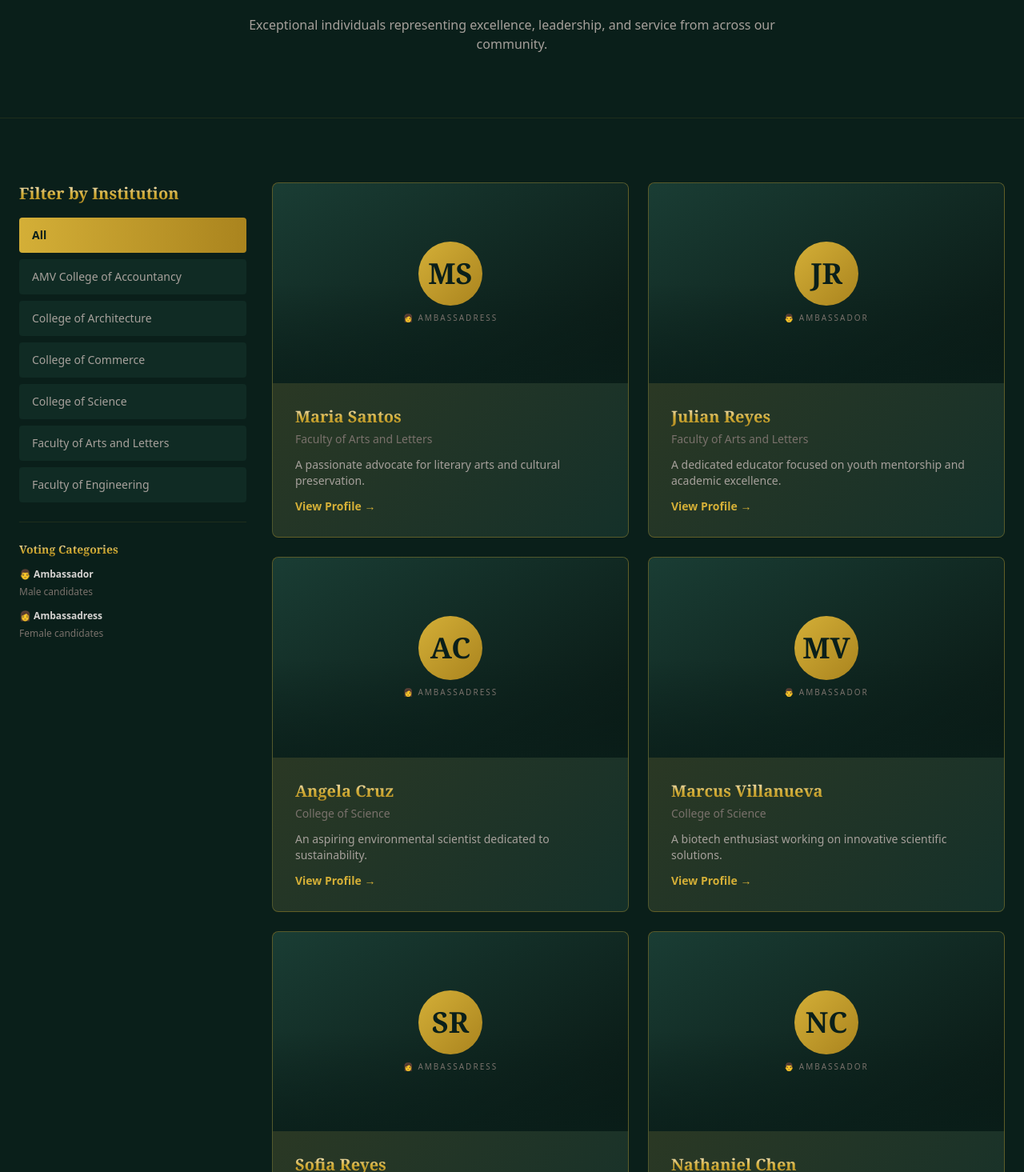
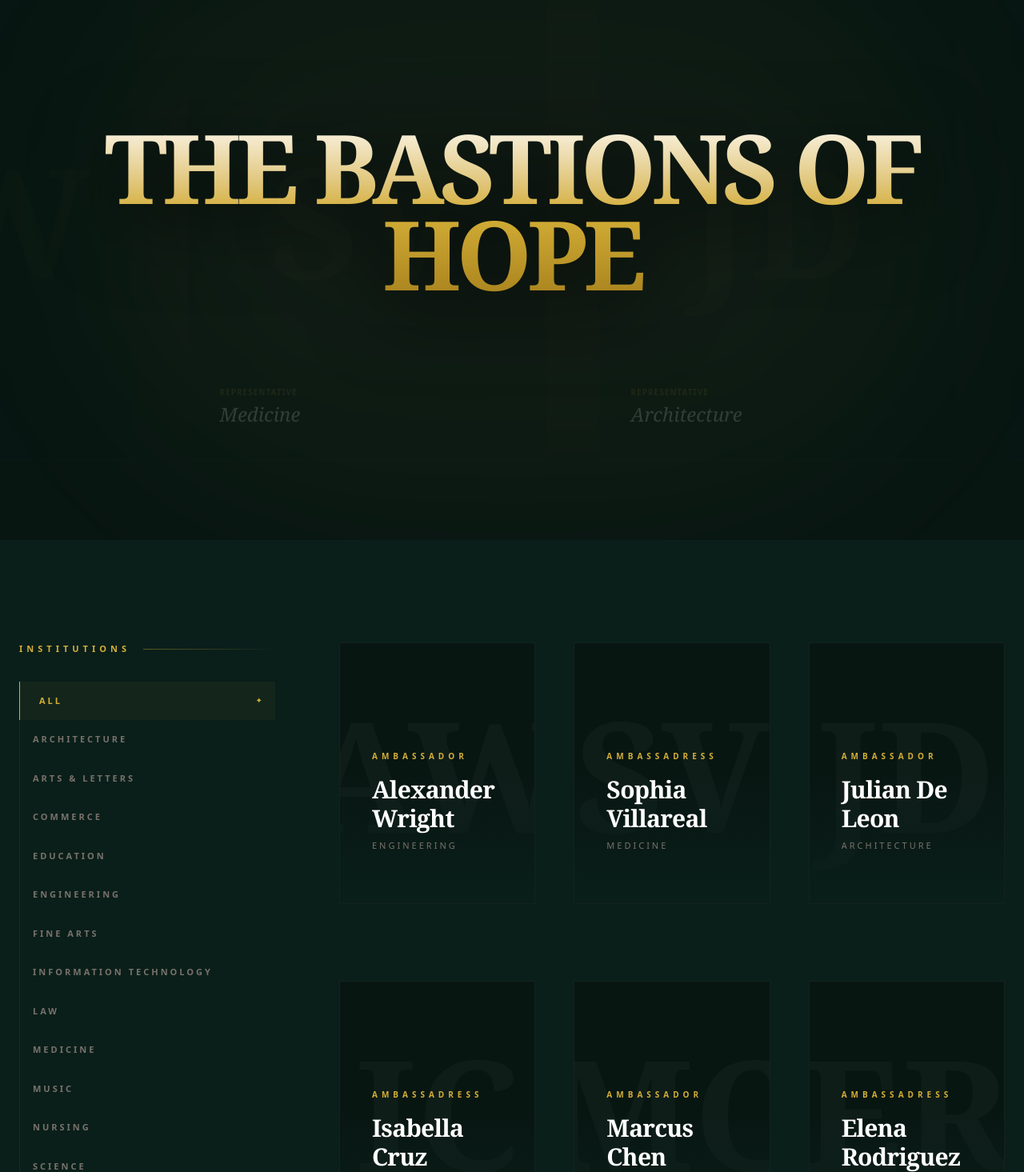
Before and after one commit to iansids/tyaa2026, a React (Vite) app: page /candidates in a window 1280 px wide. Shown: the part 125-1590 px from the top of the page at 80% size. Built offline with nearby package versions, Linux system fonts and the light colour scheme.

Commit message:
Candidates Section Update

```diff
--- a/src/pages/CandidatesPage.jsx
+++ b/src/pages/CandidatesPage.jsx
@@ -1,119 +1,241 @@
-import { useState, useMemo } from 'react'
-import { Link } from 'react-router-dom'
-import { contestants } from '../data/contestants'
+import React, { useState, useMemo } from 'react';
+import { Link } from 'react-router-dom';
+
+// Replace with your actual import: import { contestants } from '../data/contestants'
+export const contestants = [
+  {
+    id: 1,
+    name: "Alexander Wright",
+    college: "Engineering",
+    initials: "AW",
+    gender: "male",
+    bio: "A visionary leader committed to sustainable innovation and the integration of green technology in urban development."
+  },
+  {
+    id: 2,
+    name: "Sophia Villareal",
+    college: "Medicine",
+    initials: "SV",
+    gender: "female",
+    bio: "Advocating for accessible healthcare and empathetic leadership through community-based medical missions."
+  },
+  {
+    id: 3,
+    name: "Julian De Leon",
+    college: "Architecture",
+    initials: "JD",
+    gender: "male",
+    bio: "Designing inclusive spaces that foster community growth and preserve cultural heritage in the modern era."
+  },
+  {
+    id: 4,
+    name: "Isabella Cruz",
+    college: "Arts & Letters",
+    initials: "IC",
+    gender: "female",
+    bio: "Championing the power of literature and communication to bridge social divides and amplify marginalized voices."
+  },
+  {
+    id: 5,
+    name: "Marcus Chen",
+    college: "Science",
+    initials: "MC",
+    gender: "male",
+    bio: "Exploring the frontiers of biotechnology to solve food security challenges and advance molecular research."
+  },
+  {
+    id: 6,
+    name: "Elena Rodriguez",
+    college: "Education",
+    initials: "ER",
+    gender: "female",
+    bio: "Transforming the pedagogical landscape through digital literacy and inclusive classroom management strategies."
+  },
+  {
+    id: 7,
+    name: "Nathaniel Thorne",
+    college: "Commerce",
+    initials: "NT",
+    gender: "male",
+    bio: "Redefining ethical business practices and promoting social entrepreneurship as a catalyst for national progress."
+  },
+  {
+    id: 8,
+    name: "Clara Beaumont",
+    college: "Music",
+    initials: "CB",
+    gender: "female",
+    bio: "Bridging classical traditions with contemporary soul to create music that heals and inspires the modern spirit."
+  },
+  {
+    id: 9,
+    name: "Dominic Varga",
+    college: "Nursing",
+    initials: "DV",
+    gender: "male",
+    bio: "Dedicated to the art of caregiving and elevating the standards of patient advocacy in emergency medicine."
+  },
+  {
+    id: 10,
+    name: "Genevieve Shao",
+    college: "Fine Arts",
+    initials: "GS",
+    gender: "female",
+    bio: "Utilizing visual storytelling and multi-media installations to provoke dialogue on environmental conservation."
+  },
+  {
+    id: 11,
+    name: "Sebastian Valerius",
+    college: "Law",
+    initials: "SV",
+    gender: "male",
+    bio: "An aspiring jurist focused on human rights defense and the modernization of judicial transparency."
+  },
+  {
+    id: 12,
+    name: "Amara Okafor",
+    college: "Information Technology",
+    initials: "AO",
+    gender: "female",
+    bio: "Developing ethical AI solutions and advancing cyber-security frameworks for the protection of digital identities."
+  }
+];
 
 export const CandidatesPage = () => {
-  const [selectedCollege, setSelectedCollege] = useState('All')
-  const goldText = "bg-gradient-to-b from-[#fbf5e7] via-[#d4af37] to-[#aa841e] bg-clip-text text-transparent"
+  const [selectedCollege, setSelectedCollege] = useState('All');
+  const goldText = "bg-gradient-to-b from-[#fbf5e7] via-[#d4af37] to-[#aa841e] bg-clip-text text-transparent";
 
   const colleges = useMemo(() => {
-    const unique = ['All', ...new Set(contestants.map((c) => c.college))]
-    return unique.sort((a, b) => a === 'All' ? -1 : a.localeCompare(b))
-  }, [])
+    const unique = ['All', ...new Set(contestants.map((c) => c.college))];
+    return unique.sort((a, b) => (a === 'All' ? -1 : a.localeCompare(b)));
+  }, []);
 
   const filteredContestants = useMemo(() => {
-    if (selectedCollege === 'All') return contestants
-    return contestants.filter((c) => c.college === selectedCollege)
-  }, [selectedCollege])
+    if (selectedCollege === 'All') return contestants;
+    return contestants.filter((c) => c.college === selectedCollege);
+  }, [selectedCollege]);
+
+  // For the seamless loop, we double the content
+  const marqueeItems = [...contestants, ...contestants];
 
   return (
-    <div className="w-full bg-[#0a1f1a] min-h-screen">
-      {/* Header */}
-      <section className="py-12 md:py-20 px-4 md:px-6 border-b border-[#d4af37]/10">
-        <div className="max-w-7xl mx-auto">
-          <h1 className={`text-3xl md:text-5xl font-serif font-bold text-center mb-4 ${goldText}`}>
-            Meet Our Candidates
+    <div className="w-full bg-[#0a1f1a] min-h-screen text-stone-200 selection:bg-[#d4af37]/30 overflow-x-hidden">
+
+      {/* SECTION 1: INFINITE SEAMLESS HERO */}
+      <section className="relative h-screen w-full overflow-hidden bg-[#081612] flex items-center justify-center">
+    {/* Ambient Glow */}
+    <div className="absolute inset-0 z-0 pointer-events-none">
+        <div className="absolute top-1/2 left-1/2 -translate-x-1/2 -translate-y-1/2 w-[80%] h-[80%] bg-[#d4af37]/5 blur-[120px] rounded-full" />
+    </div>
+
+    {/* Content Overlay - Optimized for Fluidity */}
+    <div className="absolute z-20 pointer-events-none text-center px-4 w-full max-w-[95vw] md:max-w-7xl mx-auto">
+        <h1 className={`
+        /* Mobile: Stacked and large | Desktop: Wide and elegant */
+        text-[12vw] md:text-[8vw] lg:text-[7.5rem]
+        font-serif font-black
+        /* Tighter leading for a sophisticated 'poster' look */
+        leading-[0.85] md:leading-[0.9]
+        tracking-tighter uppercase
+        drop-shadow-[0_20px_50px_rgba(0,0,0,0.8)]
+        ${goldText}
+        `}>
+        The Bastions <br className="md:hidden" />
+        <span className="md:inline">of Hope</span>
         </h1>
-          <p className="text-center text-stone-400 text-[13px] md:text-base max-w-2xl mx-auto">
-            Exceptional individuals representing excellence, leadership, and service from across our community.
-          </p>
+
+        {/* Optional sub-tag to ground the text */}
+        <div className="mt-6 flex items-center justify-center gap-4 opacity-60">
+        </div>
+    </div>
+
+    {/* THE SEAMLESS MARQUEE - Slightly lowered opacity to prioritize text legibility */}
+    <div className="absolute inset-0 z-10 opacity-[0.15] flex items-center pointer-events-none">
+        <div className="flex w-max animate-marquee-seamless">
+        {marqueeItems.map((candidate, idx) => (
+            <div
+            key={idx}
+            className="relative w-[280px] md:w-[450px] aspect-[3/4] mx-4 md:mx-8 overflow-hidden border border-white/5 rounded-sm bg-[#0a1f1a] flex-shrink-0"
+            >
+            <div className="absolute inset-0 flex items-center justify-center">
+                <span className="text-[10rem] md:text-[12rem] font-serif font-black text-[#d4af37]/10 uppercase">
+                {candidate.initials}
+                </span>
+            </div>
+            <div className="absolute bottom-10 left-10 text-left">
+                <p className="text-[#d4af37] text-[10px] uppercase tracking-widest font-bold mb-1 opacity-60">Representative</p>
+                <p className="text-white text-xl md:text-2xl font-serif italic">{candidate.college}</p>
+            </div>
+            </div>
+        ))}
+        </div>
     </div>
     </section>
 
-      <div className="max-w-7xl mx-auto px-4 md:px-6 py-12 md:py-20">
-        <div className="grid lg:grid-cols-4 gap-8">
-          {/* Sidebar Filters */}
-          <div className="lg:col-span-1">
-            <div className="sticky top-24 md:top-4 space-y-6">
-              <div>
-                <h3 className={`text-lg md:text-xl font-serif font-bold mb-4 ${goldText}`}>
-                  Filter by Institution
-                </h3>
-                <div className="space-y-2">
+      {/* SECTION 2: THE REGISTRY GALLERY */}
+      <div className="max-w-[1600px] mx-auto px-6 py-32">
+        <div className="flex flex-col lg:flex-row gap-20 items-start">
+
+          {/* SIDEBAR */}
+          <aside className="lg:w-80 w-full lg:sticky lg:top-32 space-y-12">
+            <div className="space-y-8">
+              <div className="flex items-center gap-4">
+                <h3 className="text-[#d4af37] text-[11px] uppercase tracking-[5px] font-black">Institutions</h3>
+                <div className="h-[1px] flex-1 bg-gradient-to-r from-[#d4af37]/40 to-transparent"></div>
+              </div>
+
+              <nav className="flex flex-col">
                 {colleges.map((college) => (
                   <button
                     key={college}
                     onClick={() => setSelectedCollege(college)}
-                      className={`w-full text-left px-4 py-2 md:py-3 rounded text-[12px] md:text-sm transition-all ${
+                    className={`group flex items-center justify-between py-4 px-4 transition-all duration-500 border-l ${
                       selectedCollege === college
-                          ? 'bg-gradient-to-r from-[#d4af37] to-[#aa841e] text-[#0a1f1a] font-bold'
-                          : 'bg-[#1a3d34]/40 text-stone-400 hover:bg-[#1a3d34]/60 hover:text-stone-300'
+                        ? 'border-[#d4af37] bg-[#d4af37]/5 text-[#d4af37]'
+                        : 'border-white/5 text-stone-500 hover:text-stone-300 hover:border-stone-700'
                     }`}
                   >
+                    <span className={`text-[11px] uppercase tracking-[3px] font-bold ${selectedCollege === college ? 'translate-x-2' : ''} transition-transform duration-500`}>
                       {college}
+                    </span>
+                    {selectedCollege === college && <span className="text-[10px]">✦</span>}
                   </button>
                 ))}
+              </nav>
             </div>
+          </aside>
+
+          {/* MAIN GRID */}
+          <main className="flex-1">
+            {filteredContestants.length > 0 ? (
+              <div className="grid grid-cols-1 sm:grid-cols-2 xl:grid-cols-3 gap-x-12 gap-y-24">
+                {filteredContestants.map((candidate) => (
+                  <Link key={candidate.id} to={`/candidates/${candidate.id}`} className="group">
+                    {/* GILDED IMAGE FRAME */}
+                    <div className="relative aspect-[3/4] overflow-hidden bg-[#081612] border border-white/5 transition-all duration-1000 group-hover:border-[#d4af37]/40 group-hover:shadow-[0_40px_80px_-20px_rgba(0,0,0,0.8)]">
+                      <div className="absolute inset-0 bg-gradient-to-t from-[#0a1f1a] via-transparent to-transparent z-10"></div>
+                      <div className="absolute inset-0 flex items-center justify-center transition-transform duration-[2000ms] group-hover:scale-125">
+                        <span className="text-[12rem] font-serif font-black opacity-[0.03] group-hover:opacity-[0.08] transition-opacity select-none">
+                          {candidate.initials}
+                        </span>
                       </div>
 
-              {/* Category Info */}
-              <div className="hidden lg:block pt-6 border-t border-[#d4af37]/10">
-                <h4 className={`text-sm font-serif font-bold mb-3 ${goldText}`}>Voting Categories</h4>
-                <div className="space-y-3">
-                  <div className="text-[12px] text-stone-500">
-                    <p className="font-semibold text-stone-300 mb-1">👨 Ambassador</p>
-                    <p>Male candidates</p>
-                  </div>
-                  <div className="text-[12px] text-stone-500">
-                    <p className="font-semibold text-stone-300 mb-1">👩 Ambassadress</p>
-                    <p>Female candidates</p>
-                  </div>
-                </div>
-              </div>
-            </div>
-          </div>
+                      {/* Corner Accents */}
+                      <div className="absolute top-6 right-6 w-12 h-12 border-t border-r border-[#d4af37]/0 group-hover:border-[#d4af37]/40 transition-all duration-700"></div>
+                      <div className="absolute bottom-6 left-6 w-12 h-12 border-b border-l border-[#d4af37]/0 group-hover:border-[#d4af37]/40 transition-all duration-700"></div>
 
-          {/* Candidates Grid */}
-          <div className="lg:col-span-3">
-            {filteredContestants.length > 0 ? (
-              <div className="grid grid-cols-1 md:grid-cols-2 gap-6">
-                {filteredContestants.map((candidate) => (
-                  <Link
-                    key={candidate.id}
-                    to={`/candidates/${candidate.id}`}
-                    className="group cursor-pointer"
-                  >
-                    <div className="relative overflow-hidden rounded-lg bg-gradient-to-br from-[#d4af37]/20 to-[#3d7a6a]/20 border border-[#d4af37]/30 hover:border-[#d4af37]/60 transition-all duration-300 hover:shadow-lg hover:shadow-[#d4af37]/20">
-                      {/* Image Placeholder */}
-                      <div className="aspect-video bg-gradient-to-br from-[#1a3d34] to-[#081612] flex items-center justify-center overflow-hidden relative">
-                        <div className="absolute inset-0 bg-gradient-to-b from-transparent via-transparent to-[#0a1f1a]/80"></div>
-                        <div className="relative z-10 text-center space-y-2">
-                          <div className="w-20 h-20 mx-auto rounded-full bg-gradient-to-br from-[#d4af37] to-[#aa841e] flex items-center justify-center text-4xl font-serif font-bold text-[#0a1f1a]">
-                            {candidate.initials}
-                          </div>
-                          <p className="text-stone-500 text-[10px] uppercase tracking-[2px]">
-                            {candidate.gender === 'male' ? '👨 Ambassador' : '👩 Ambassadress'}
+                      {/* Overlay Info */}
+                      <div className="absolute inset-x-0 bottom-0 p-10 z-20 transform transition-transform duration-700 group-hover:-translate-y-2">
+                        <p className="text-[#d4af37] text-[10px] uppercase tracking-[5px] font-black mb-4">
+                          {candidate.gender === 'male' ? 'Ambassador' : 'Ambassadress'}
                         </p>
-                        </div>
-                      </div>
-
-                      {/* Info */}
-                      <div className="p-6 md:p-7 space-y-3">
-                        <div>
-                          <h3 className={`text-lg md:text-xl font-serif font-bold ${goldText}`}>
+                        <h3 className="text-3xl font-serif font-bold text-white mb-2 tracking-tight group-hover:text-[#fbf5e7] transition-colors">
                           {candidate.name}
                         </h3>
-                          <p className="text-stone-500 text-[12px] md:text-sm mt-1">
-                            {candidate.college}
-                          </p>
-                        </div>
+                        <p className="text-stone-500 text-[11px] uppercase tracking-[3px] mb-6">{candidate.college}</p>
 
-                        <p className="text-stone-400 text-[12px] md:text-sm line-clamp-2 leading-5">
-                          {candidate.bio}
-                        </p>
-
-                        <div className="flex items-center text-[#d4af37] text-[12px] md:text-sm font-semibold group-hover:translate-x-2 transition-transform duration-300">
-                          View Profile →
+                        <div className="max-h-0 opacity-0 group-hover:max-h-32 group-hover:opacity-100 transition-all duration-1000 ease-out overflow-hidden">
+                          <p className="text-stone-400 text-xs italic leading-relaxed line-clamp-3">{candidate.bio}</p>
                         </div>
                       </div>
                     </div>
@@ -121,20 +243,28 @@ export const CandidatesPage = () => {
                 ))}
               </div>
             ) : (
-              <div className="text-center py-20">
-                <p className="text-stone-500 text-base">No candidates found for this institution.</p>
+              <div className="h-[50vh] flex flex-col items-center justify-center border border-[#d4af37]/10 rounded-sm">
+                <span className="text-6xl mb-8 opacity-20">🏛️</span>
+                <p className="text-stone-500 font-serif italic text-xl">The registry is currently empty.</p>
               </div>
             )}
-
-            {/* Count Footer */}
-            <div className="mt-12 pt-8 border-t border-[#d4af37]/10">
-              <p className="text-center text-stone-600 text-[12px] md:text-sm uppercase tracking-[2px]">
-                Showing {filteredContestants.length} of {contestants.length} candidates
-              </p>
+          </main>
         </div>
       </div>
+
+      <style dangerouslySetInnerHTML={{ __html: `
+        @keyframes marquee-seamless {
+          from { transform: translateX(0); }
+          to { transform: translateX(-50%); }
+        }
+        .animate-marquee-seamless {
+          animation: marquee-seamless 120s linear infinite;
+        }
+        /* Prevents flicker on some browsers */
+        .w-max {
+          width: max-content;
+        }
+      `}} />
     </div>
-      </div>
-    </div>
-  )
-}
+  );
+};
```
Lines whose indentation alone changed are shown as unchanged.
